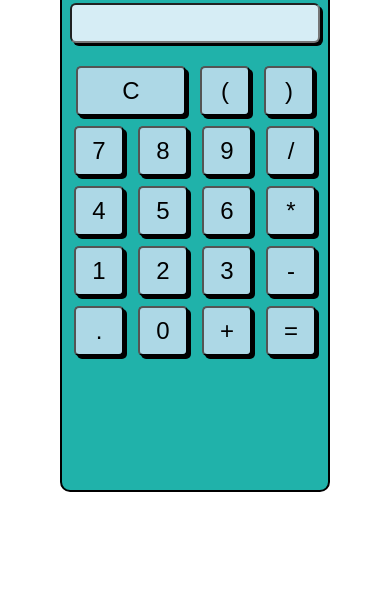
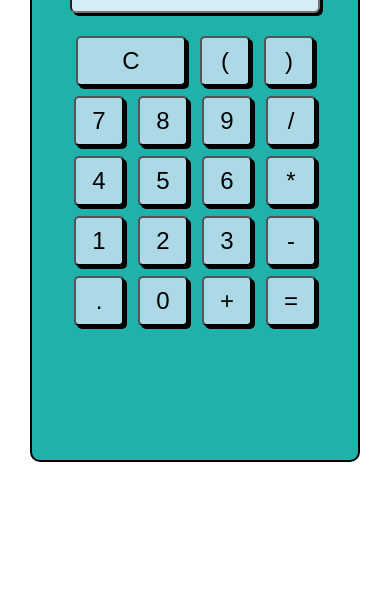
Before and after one commit to hellofaiz/Calculator, a plain HTML site: page index.html in a window 390 px wide. Shown: the part 243-844 px from the top of the page. Drawn offline with Linux system fonts and the light colour scheme.

Commit message:
Update index.css

```diff
--- a/index.css
+++ b/index.css
@@ -44,3 +44,12 @@ body{
 #delete{
     width: 110px;
 }
+@media  (max-width:700px) {
+    body{
+        margin: 0;
+        padding: 30px;
+    }
+    .container{
+       width: 100%;
+    }
+}
```
